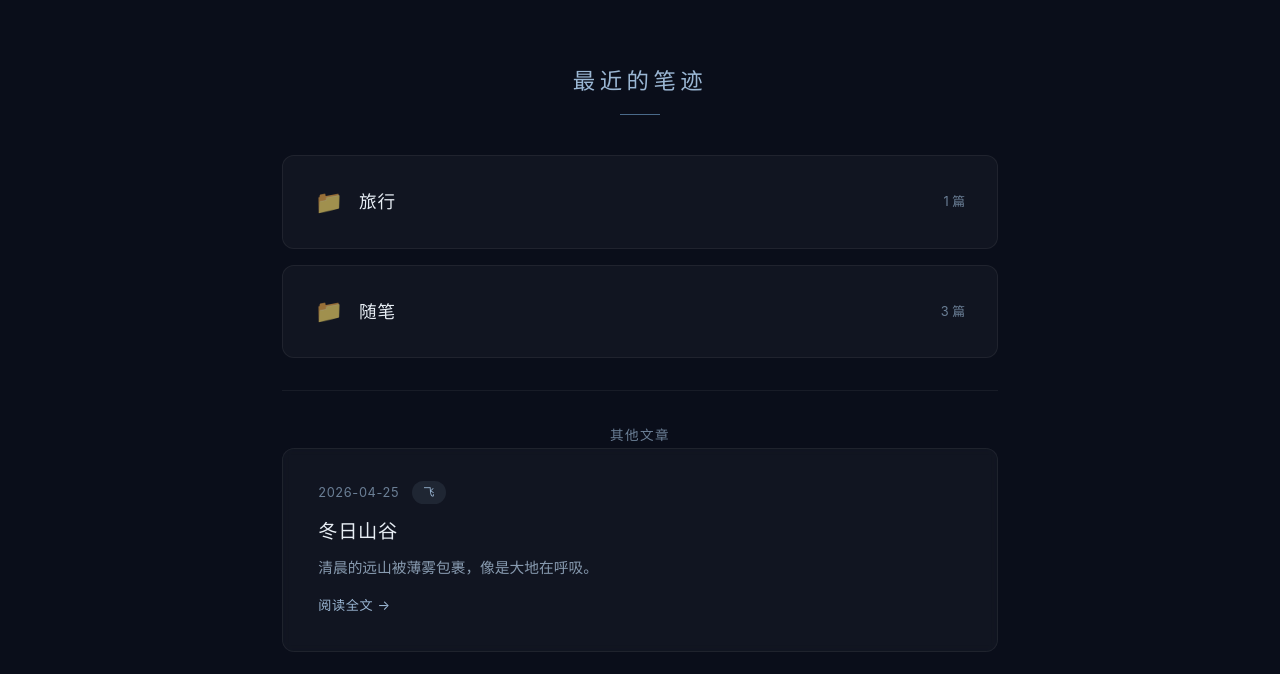
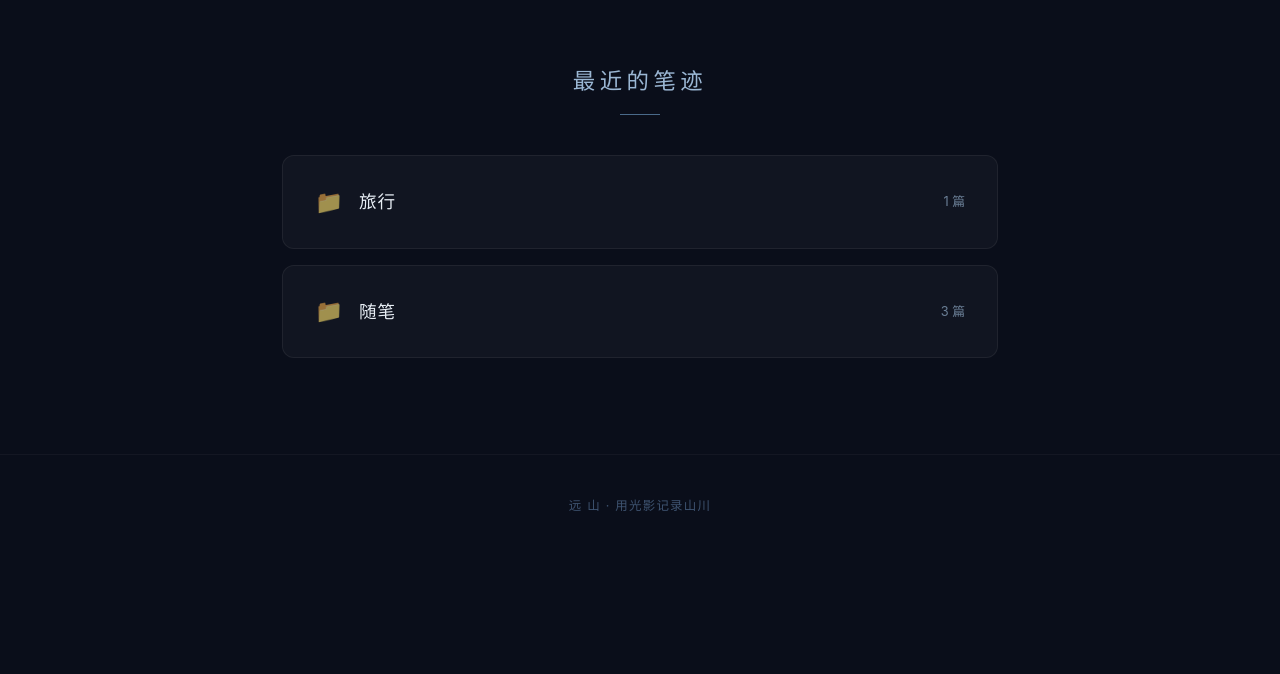
Before and after one commit to xihaooooooo/xihaooooooo.github.io, a plain HTML site: page posts.html in a window 1280 px wide. Shown: the part 59-733 px from the top of the page. Drawn offline with nearby package versions, Linux system fonts and the light colour scheme.

Commit message:
目录页只显示目录，去掉其他文章

```diff
--- a/posts.html
+++ b/posts.html
@@ -112,17 +112,6 @@
   }
 
   /* ─── root section title ─── */
-  .root-heading {
-    text-align: center;
-    padding: 2rem 2rem 0;
-    font-size: 0.85rem;
-    color: #6b7f96;
-    letter-spacing: 0.1em;
-    border-top: 1px solid rgba(255,255,255,0.06);
-    margin-top: 2rem;
-    padding-top: 2rem;
-  }
-
   /* ─── post cards ─── */
   #post-list {
     max-width: 780px;
@@ -419,22 +408,24 @@ async function loadPosts() {
 function renderDirectories() {
   // 按目录分组
   const dirMap = {};
-  const rootPosts = [];
   for (const post of posts) {
     if (post.dir) {
       if (!dirMap[post.dir]) dirMap[post.dir] = [];
       dirMap[post.dir].push(post);
-    } else {
-      rootPosts.push(post);
     }
   }
 
   dirList.innerHTML = '';
-  let hasDir = false;
 
   // 渲染目录卡片
-  for (const [name, items] of Object.entries(dirMap).sort()) {
-    hasDir = true;
+  const dirNames = Object.keys(dirMap).sort();
+  if (dirNames.length === 0) {
+    dirList.innerHTML = '<div class="loading">还没有文章</div>';
+    return;
+  }
+
+  for (const name of dirNames) {
+    const items = dirMap[name];
     const card = document.createElement('div');
     card.className = 'dir-card';
     card.innerHTML = `
@@ -444,24 +435,6 @@ function renderDirectories() {
     `;
     card.addEventListener('click', () => showDirArticles(name));
     dirList.appendChild(card);
-  }
-
-  // 渲染根目录文章
-  if (rootPosts.length > 0) {
-    if (hasDir) {
-      const heading = document.createElement('div');
-      heading.className = 'root-heading';
-      heading.textContent = '其他文章';
-      dirList.appendChild(heading);
-    }
-    rootPosts.forEach((post, i) => {
-      const card = createPostCard(post, () => openArticle(post));
-      dirList.appendChild(card);
-    });
-  }
-
-  if (!hasDir && rootPosts.length === 0) {
-    dirList.innerHTML = '<div class="loading">还没有文章</div>';
   }
 }
 
```
